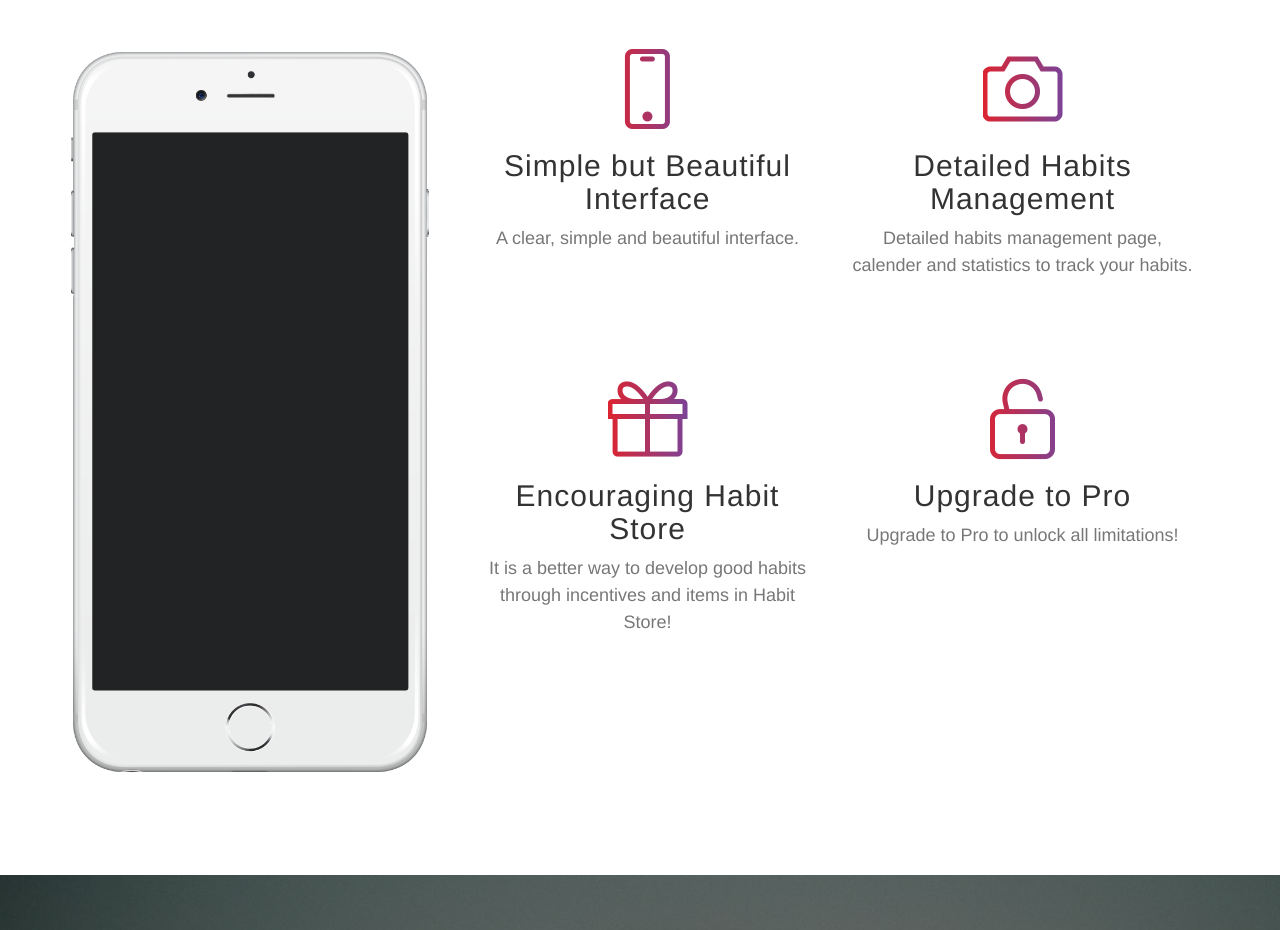
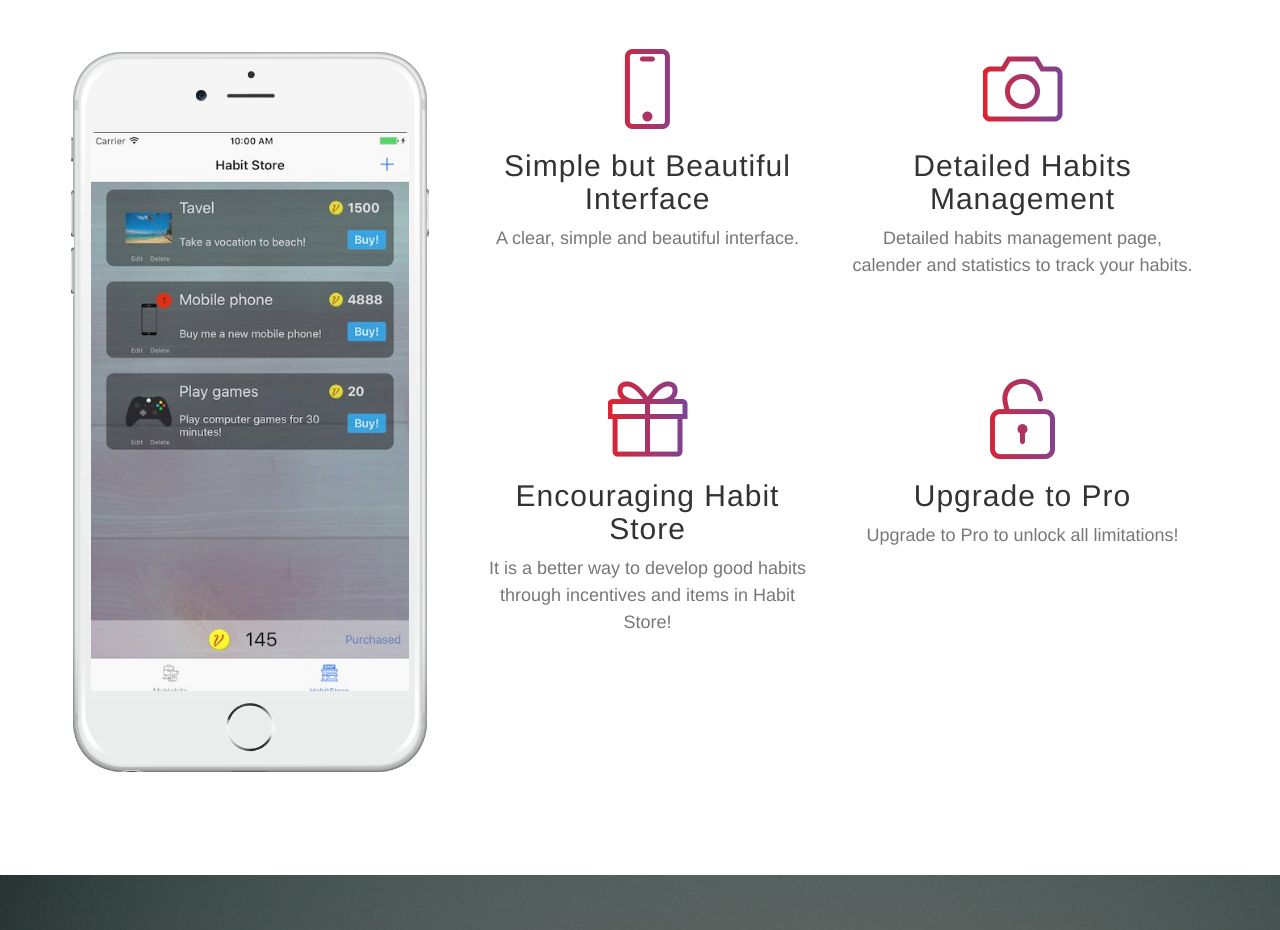
Before and after one commit to ssdf93/vhabit.github.io, a website: page index_en.html in a window 1280 px wide. Shown: the part 1640-2570 px from the top of the page. Drawn offline with Linux system fonts and the light colour scheme.

Commit message:
修改en

```diff
--- a/index_en.html
+++ b/index_en.html
@@ -146,7 +146,7 @@
                             <div class="device">
                                 <div class="screen">
                                     <!-- Demo image for screen mockup, you can put an image here, some HTML, an animation, video, or anything else! -->
-                                    <img src="img/demo-screen-1.jpg" class="img-responsive" alt=""> </div>
+                                    <img src="img/screen2_en.jpg" class="img-responsive" alt=""> </div>
                                 <div class="button">
                                     <!-- You can hook the "home button" to some JavaScript events or just remove it -->
                                 </div>
```
